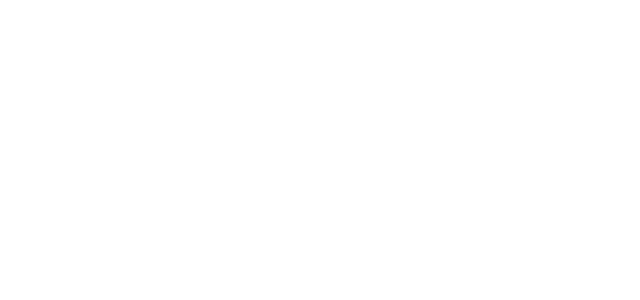
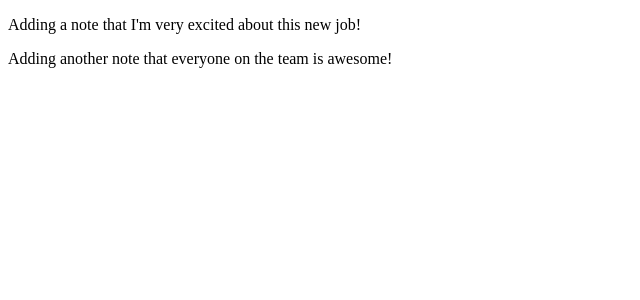
Before and after one commit to nme22/onboarding-app, a Next.js app: page / in a window 1280 px wide. Shown: the top 300 px of the page, without its empty margins (0-640 px from the left). Built offline with nearby package versions, Linux system fonts and the light colour scheme.

Commit message:
adding some extra messages

```diff
--- a/src/app/page.tsx
+++ b/src/app/page.tsx
@@ -4,6 +4,9 @@
   return (
     <div className='bg-blue-500'>
       <UserButton afterSignOutUrl='/' />
+
+      <p>Adding a note that I'm very excited about this new job!</p>
+      <p>Adding another note that everyone on the team is awesome!</p>
     </div>
   );
 }
```
